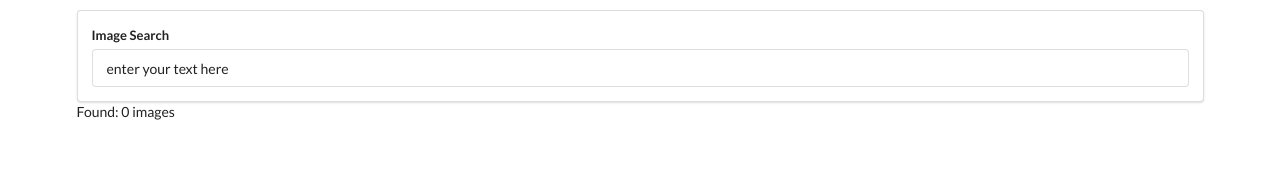
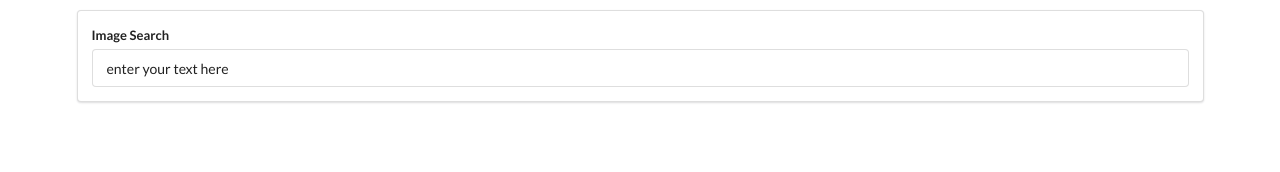
Before and after one commit to enitefall88/Picture_picker_with_user_input_React, a React (Create React App) app: page / in a window 1280 px wide. Shown: the top 172 px of the page. Built offline with nearby package versions, Linux system fonts and the light colour scheme.

Commit message:
Display pictures IDs in the ImageList

```diff
--- a/src/components/App.js
+++ b/src/components/App.js
@@ -20,7 +20,7 @@ class App extends React.Component {
   render() {
     return <div className="ui container" style={{marginTop: '10px'}}>
       <SearchBar onSearchSubmit={this.onSearchSubmit}/>
-      Found: {this.state.images.length} images
+      <ImageList images={this.state.images}/>
     </div>
   }
 }
--- a/src/components/ImageList.js
+++ b/src/components/ImageList.js
@@ -1,7 +1,12 @@
 import React from 'react'
 
-let ImageList = () => {
-  return <div></div>
+let ImageList = (props) => {
+  console.log(props.images)
+  return <div>
+        {props.images.map(e=>
+            <div>{e.id}</div>
+          )}
+  </div>
 }
 
 export default ImageList
```
